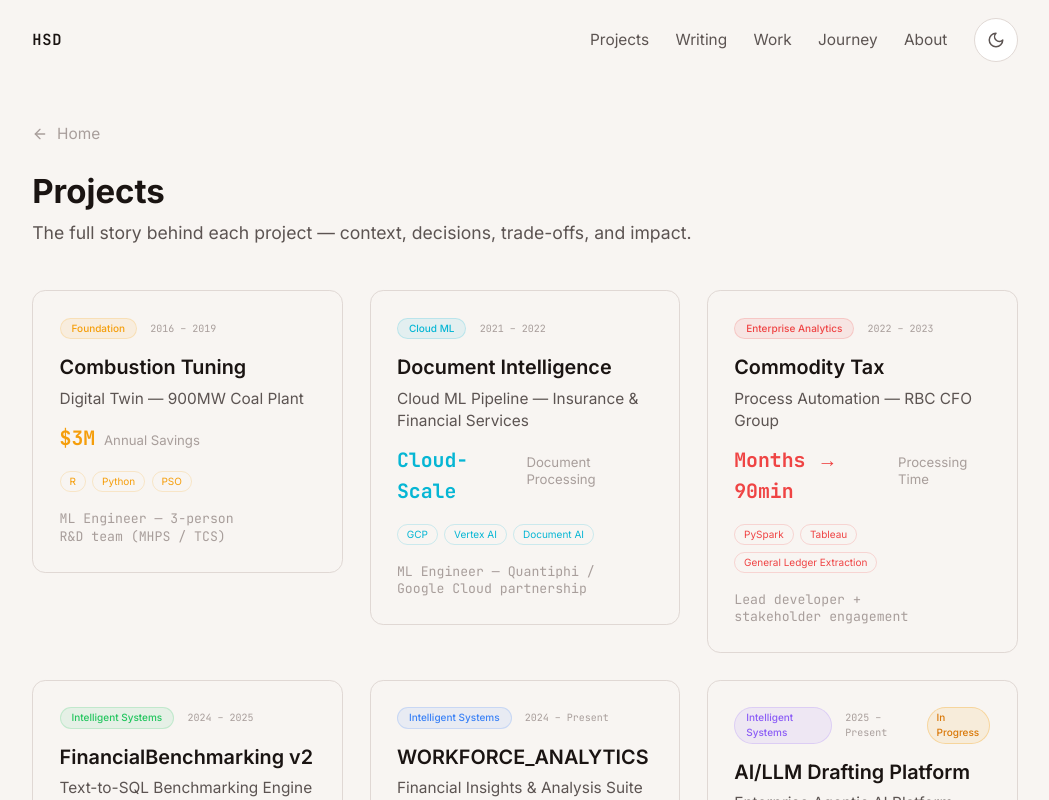
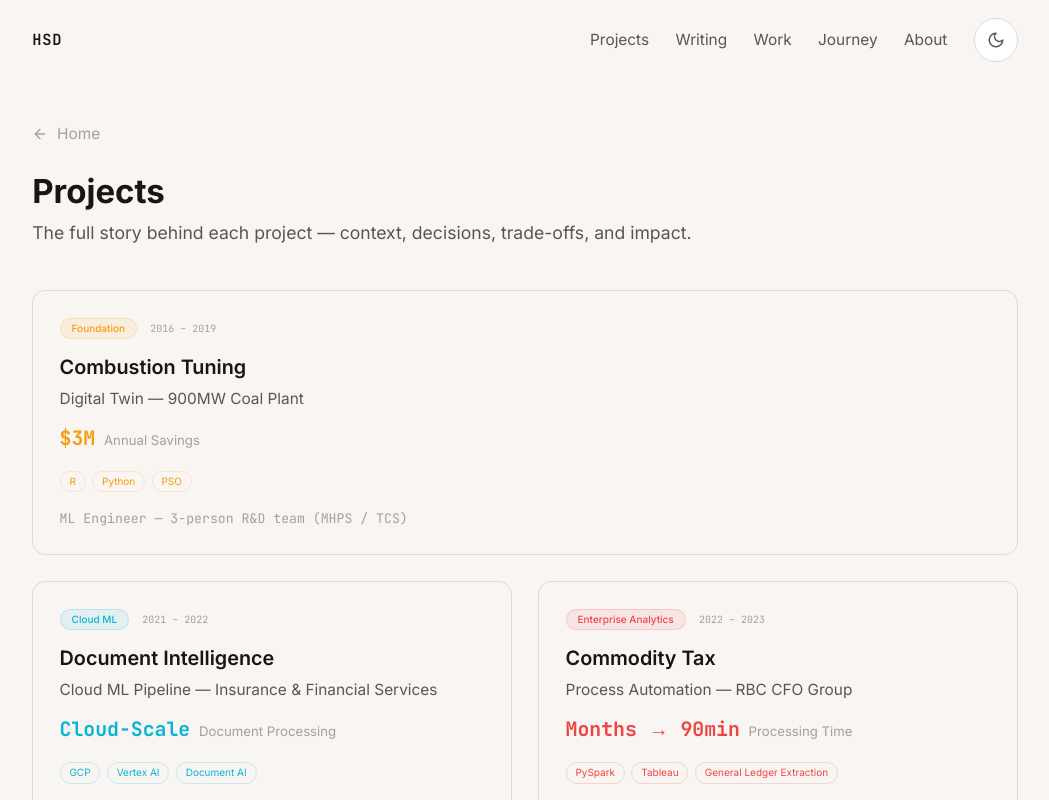
Before and after one commit to rogerthatroach/rogerthatroach.github.io, a Next.js app: page /projects in a window 1280 px wide. Shown: the top 800 px of the page, without its empty margins (115-1164 px from the left). Built offline with nearby package versions, Linux system fonts and the light colour scheme.

Commit message:
feat: uniform card dimensions + mosaic layout

```diff
--- a/app/blog/page.tsx
+++ b/app/blog/page.tsx
@@ -32,7 +32,7 @@ export default function BlogIndexPage() {
           Technical explorations — architecture patterns, formal guarantees, and the systems thinking behind the work.
         </p>
 
-        <div className="mt-10 grid gap-6 sm:grid-cols-2 lg:grid-cols-3">
+        <div className="mt-10 grid gap-6 sm:grid-cols-2">
           {published.map((post, i) => (
             <PostCard key={post.meta.slug} post={post.meta} index={i} />
           ))}
--- a/app/projects/page.tsx
+++ b/app/projects/page.tsx
@@ -30,17 +30,23 @@ export default function ProjectsIndexPage() {
           The full story behind each project — context, decisions, trade-offs, and impact.
         </p>
 
-        <div className="mt-10 grid gap-6 sm:grid-cols-2 lg:grid-cols-3">
+        {/* Mosaic: origin story (wide) → 4 middle projects (2×2) → vision (wide) */}
+        <div className="mt-10 grid gap-6 sm:grid-cols-2">
           {PROJECTS.map((project, i) => {
             const caseStudy = CASE_STUDIES.find((cs) => cs.projectId === project.id);
             if (!caseStudy) return null;
+            const isBookend = i === 0 || i === PROJECTS.length - 1;
             return (
-              <ProjectCard
+              <div
                 key={project.id}
-                project={project}
-                caseStudy={caseStudy}
-                index={i}
-              />
+                className={isBookend ? 'sm:col-span-2' : ''}
+              >
+                <ProjectCard
+                  project={project}
+                  caseStudy={caseStudy}
+                  index={i}
+                />
+              </div>
             );
           })}
         </div>
--- a/components/blog/PostCard.tsx
+++ b/components/blog/PostCard.tsx
@@ -26,7 +26,7 @@ export default function PostCard({ post, index }: PostCardProps) {
     >
       <Link
         href={`/blog/${post.slug}`}
-        className="group block rounded-xl border border-border-subtle bg-surface/50 p-6 transition-colors hover:bg-surface-hover"
+        className="group flex h-full flex-col rounded-xl border border-border-subtle bg-surface/50 p-6 transition-colors hover:bg-surface-hover"
       >
         <h2 className="text-lg font-semibold text-text-primary transition-colors group-hover:text-accent">
           {post.title}
@@ -44,7 +44,7 @@ export default function PostCard({ post, index }: PostCardProps) {
           ))}
         </div>
 
-        <div className="mt-4 flex items-center justify-between text-xs text-text-tertiary">
+        <div className="mt-auto flex items-center justify-between pt-4 text-xs text-text-tertiary">
           <div className="flex items-center gap-3">
             <span className="flex items-center gap-1">
               <Calendar size={12} />
--- a/components/projects/ProjectCard.tsx
+++ b/components/projects/ProjectCard.tsx
@@ -28,7 +28,7 @@ export default function ProjectCard({ project, caseStudy, index }: ProjectCardPr
     >
       <Link
         href={`/projects/${project.id}`}
-        className="group block rounded-xl border border-border-subtle bg-surface/50 p-6 transition-colors hover:bg-surface-hover"
+        className="group flex h-full flex-col rounded-xl border border-border-subtle bg-surface/50 p-6 transition-colors hover:bg-surface-hover"
       >
         <div className="flex items-center gap-3">
           <span
@@ -81,7 +81,7 @@ export default function ProjectCard({ project, caseStudy, index }: ProjectCardPr
           ))}
         </div>
 
-        <div className="mt-4 flex items-center justify-between text-xs text-text-tertiary">
+        <div className="mt-auto flex items-center justify-between pt-4 text-xs text-text-tertiary">
           <span className="font-mono">{project.role}</span>
           <span className="flex items-center gap-1 text-accent opacity-0 transition-opacity group-hover:opacity-100">
             Case study <ArrowRight size={12} />
```
